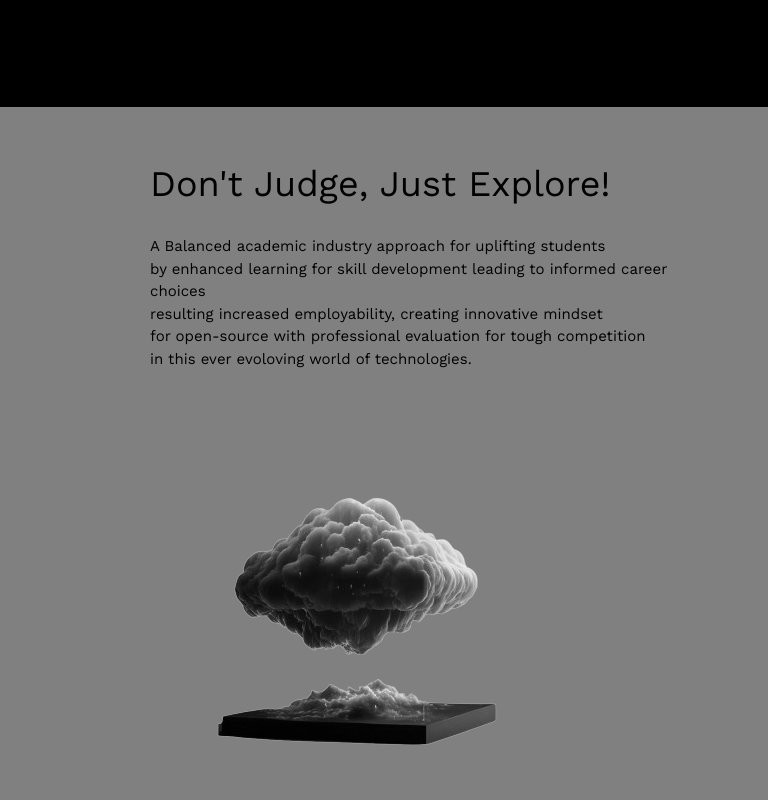
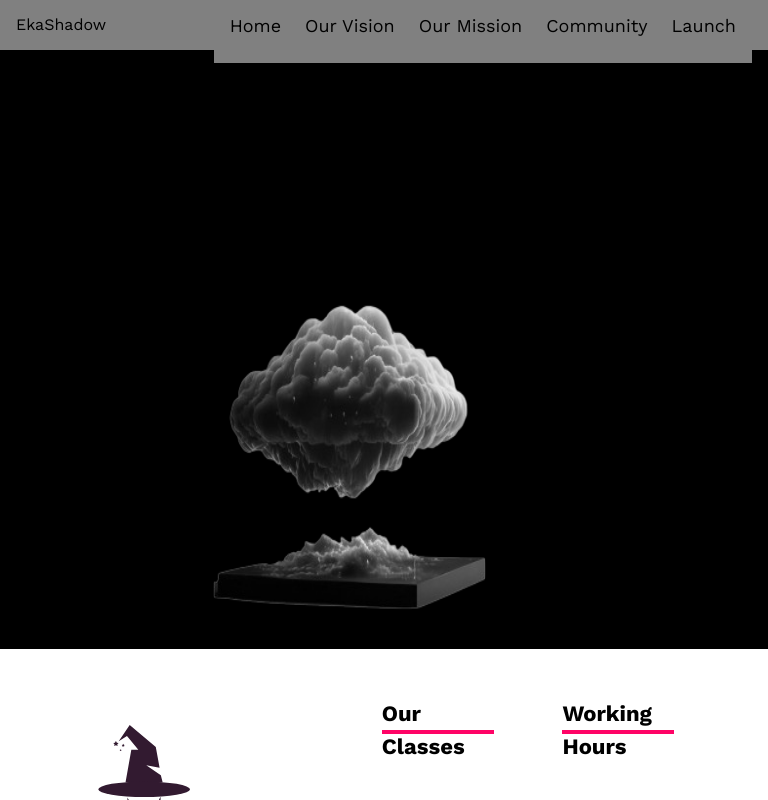
Before and after one commit to EkaShadow-io/Website, a Next.js app: page / in a window 768 px wide. Shown: the top 800 px of the page. Built offline with nearby package versions, Linux system fonts and the light colour scheme.

Commit message:
Changed the positionof image, Heading and form && made it responsive

```diff
--- a/package.json
+++ b/package.json
@@ -14,10 +14,10 @@
     "@mui/material": "^5.15.0",
     "@mui/system": "^5.15.0",
     "dotenv": "^16.3.1",
-    "next": "14.0.4",
+    "next": "^14.0.4",
     "nodemailer": "^6.9.7",
-    "react": "^18",
-    "react-dom": "^18",
+    "react": "^18.2.0",
+    "react-dom": "^18.2.0",
     "react-hook-form": "^7.49.2",
     "react-icons": "^4.12.0"
   },
--- a/src/app/components/homePage/1stComponent.js
+++ b/src/app/components/homePage/1stComponent.js
@@ -48,19 +48,20 @@
             <div className='wholeComponent'>
                 <div>
                     <p className='firstLine'>
-                        Don't Judge, Just Explore!
+                        Don't Judge, Just <span className='firstLine-span'>Explore!</span>
                     </p>
                     <br />
                     <p className='largeTextFirst'>
                         A Balanced academic industry approach for uplifting students <br />
-                        by enhanced learning for skill development leading to informed career choices <br />
-                        resulting increased employability, creating innovative mindset <br />
+                        by enhanced learning for skill development leading to informed career <br />
+                        choices resulting increased employability, creating innovative mindset <br />
                         for open-source with professional evaluation for tough competition <br />
                         in this ever evoloving world of technologies.
                     </p>
                     {/* <Form /> */}
-                    <div className='cloud'>
+                    <div className='cloud-box' >
                         <Image
+                        className='cloud'
                         src={cloud}
                         alt="Cloud Data"
                         />
--- a/src/app/components/homePage/dataForm.js
+++ b/src/app/components/homePage/dataForm.js
@@ -13,8 +13,9 @@
   justifyContent: 'center',
   height: '100vh',
   position: 'fixed',
-  left: '1000px',
-  top: '-80px'
+  left: '1050px',
+  top: '10px',
+  marginTop: '-80px'
 
   // Bottom: '1100px',
   // position:
@@ -27,7 +28,7 @@
   borderRadius: '10px',
   border: '2px solid #1E3A8A',
   boxShadow: '0px 0px 10px rgba(0, 0, 0, 0.2)',
-  backgroundColor: '#ffffff',
+  backgroundColor: '#fff',
   textAlign: 'center',
 });
 
@@ -36,6 +37,9 @@
   width: '100%',
 });
 
+const StyledMuiButton = styled(MuiButton)({
+   color: 'black',
+});
 
 export default function Form() {
   const { register, handleSubmit, formState: { errors } } = useForm();
@@ -107,12 +111,12 @@
           />
           {errors.email && <Alert severity="error">{errors.email.message}</Alert>}
 
-          <MuiButton
+          <StyledMuiButton
             type="submit"
             variant="contained"
             color="primary"
             margin="5px"
-            onClick={handleSubmit(onSubmit)} > Submit </MuiButton>
+            onClick={handleSubmit(onSubmit)} > Submit </StyledMuiButton>
         </StyledForm>
       </FormContainer>
     </>
--- a/src/app/styles/homePage/firstComponent.css
+++ b/src/app/styles/homePage/firstComponent.css
@@ -5,18 +5,20 @@
     outline: none;
     box-sizing: border-box;
     font-family: 'Work Sans', sans-serif;
-    background: grey;
+    background: #000000;
     text-align: left;
 }
 
 .firstLine {
-    font-size: 36px;
-    padding-left: 100px;
+    font-size: 65px;
+    padding-left: 30px;
+    font-weight: 800;
+    padding-top: 40px;
 }
 
 .largeTextFirst {
-    font-size: 15px;
-    padding-left: 100px;
+    font-size: 25px;
+    padding-left: 30px;
 
 }
 
@@ -44,10 +46,17 @@
 .inputField {
     height: 30px;
 }
-
+.cloud-box{
+  width: 597px;
+  margin-left: 800px;
+  margin-top: -190px;
+}
 .cloud{
-  position: 'fixed';
-  left: '1000px'
+  /* position: 'fixed'; */
+  /* left: '1000px'; */
+   margin-left: 50px;
+   width: 950px;
+   height: 500px;
 }
 
 
@@ -138,3 +147,40 @@
    width: 100%;
   }
 } */
+@media screen and (min-width: 375px)and (max-width: 775px){
+  .wholeComponent {
+    margin: 0;
+    padding:0px;
+    outline: none;
+    box-sizing: border-box;
+    font-family: 'Work Sans', sans-serif;
+    background: #000000;
+    text-align: left;
+}
+  .firstLine {
+    font-size: 25px;
+    padding-left: 30px;
+    font-weight: 800;
+    padding-top: 40px;
+}
+.firstLine-span{
+  font-size: 50px;
+}
+.largeTextFirst {
+  font-size: 20px;
+  padding-left: 20px;
+
+}
+.cloud-box{
+  width: 597px;
+  margin-left: 0px;
+  margin-top: -190px;
+}
+.cloud{
+  /* position: 'fixed'; */
+  /* left: '1000px'; */
+   margin-left: 50px;
+   width: 950px;
+   height: 500px;
+}
+}
--- a/src/app/styles/homePage/navBar.css
+++ b/src/app/styles/homePage/navBar.css
@@ -20,7 +20,8 @@
   padding: 16px;
   justify-content: space-between;
   align-items: center;
-  background-color: #000000;
+  background-color: grey;
+  height: 50px;
 }
 .nav__menu-bar{
   display: flex;
@@ -45,7 +46,7 @@
   padding: 24px 16px;
   transition: all 0.2s;
   min-height: calc(100vh - 60px);
-  background-color: black;
+  background-color: grey;
 }
 .nav__menu-list.active{
   right: 0;
@@ -77,6 +78,7 @@
     width: fit-content;
     column-gap: 24px;
     align-items: center;
+    height: 30px;
   }
   .nav__link::before{
     content: '';
```
Also changed, not shown: 1 other file (tests, documents, lock files or other folders).
